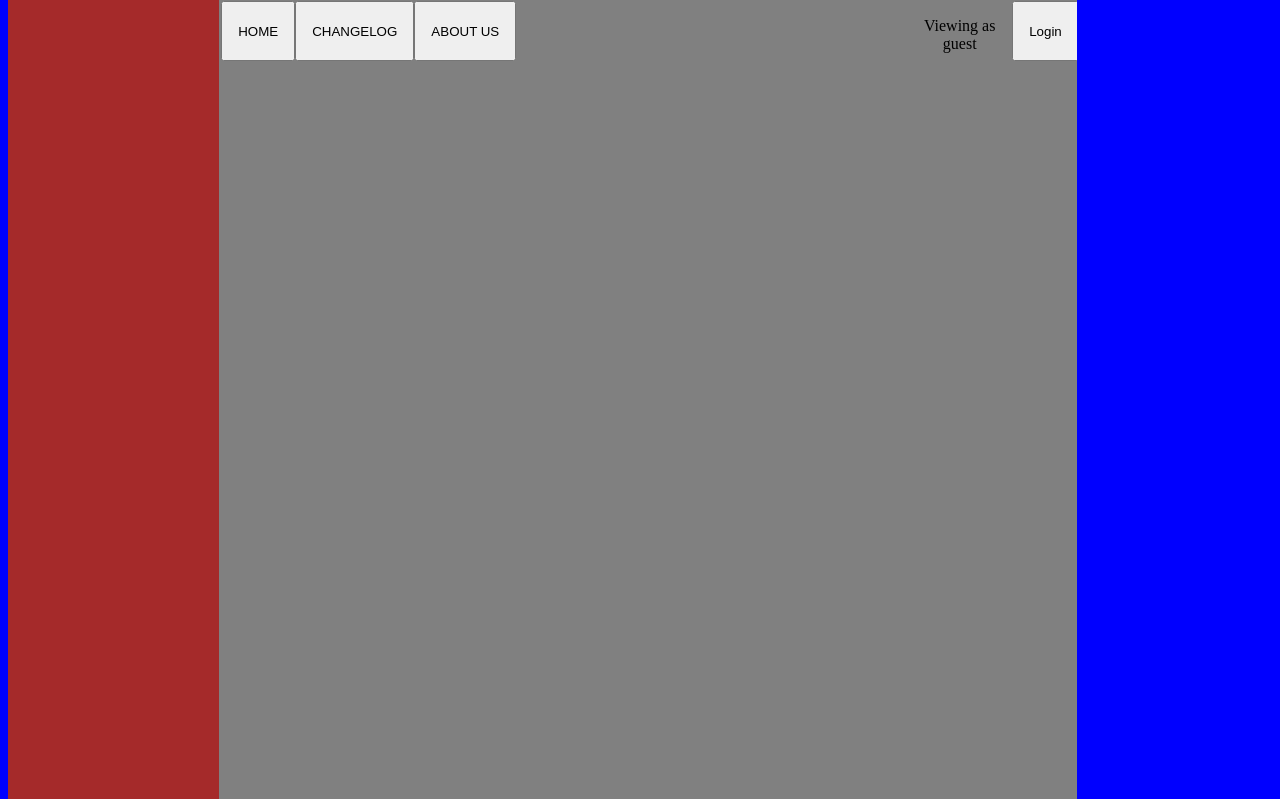
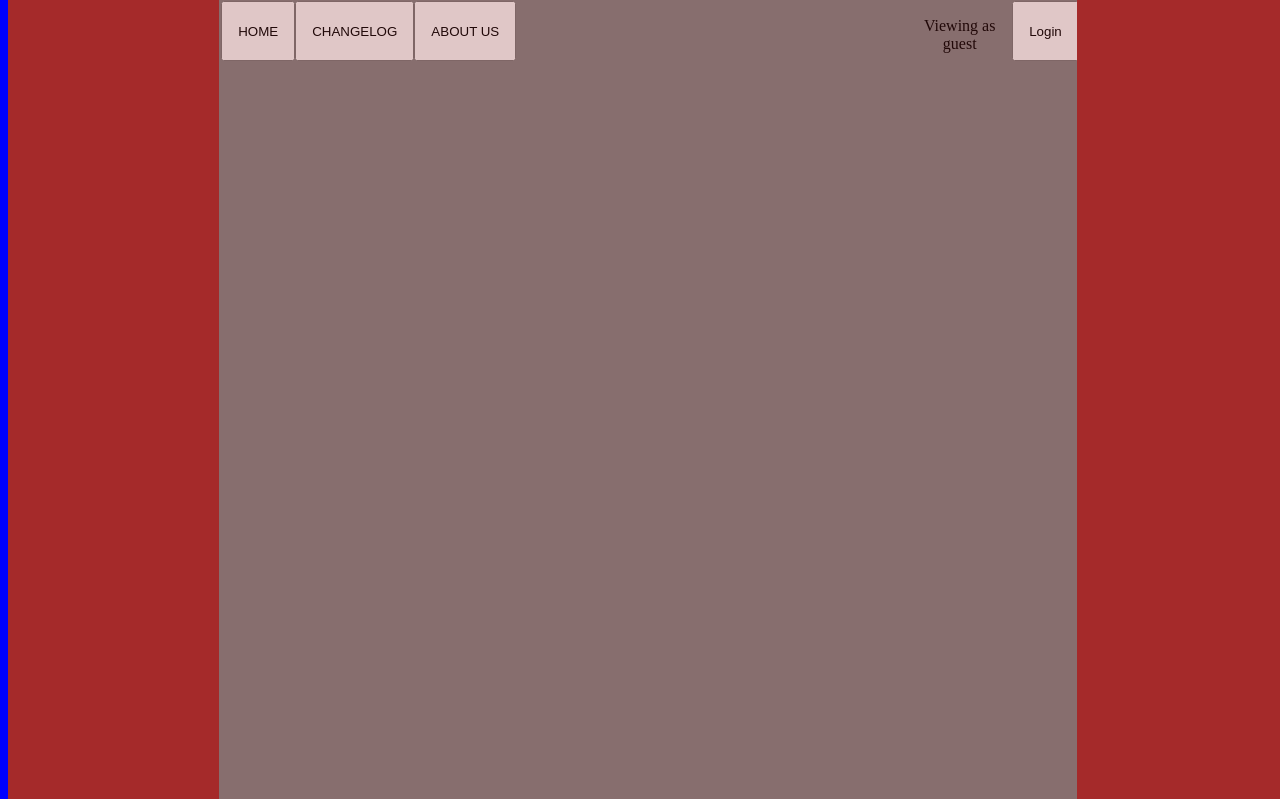
Before and after one commit to SnekByte-Studios/website, a Django app: template dev_blog/templates/pages/blank.html in a window 1280 px wide. Shown: the part 313-1112 px from the top of the page. Run offline with Django 4.2, Linux system fonts and the light colour scheme; the template is opened without the code that fills it, so the values that code supplies are empty; grey boxes are pictures that could not be loaded.

```diff
--- a/dev_blog/static/styles/blank.css
+++ b/dev_blog/static/styles/blank.css
@@ -92,10 +92,11 @@
         overflow-y: auto;
         position: fixed;
         z-index: 1;
+        opacity: 0.8;
     }
 
     .pageSidebar {
         background-color: brown;
-        width: 16.5vw;
+        width: 100vw;
     }
 }
```
